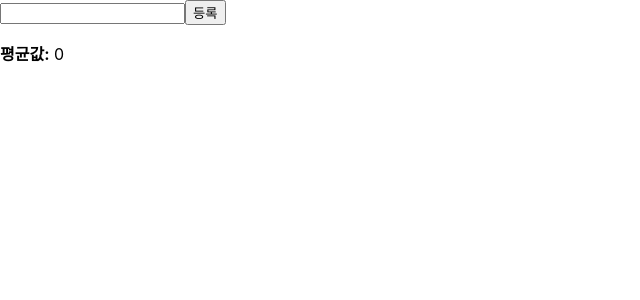
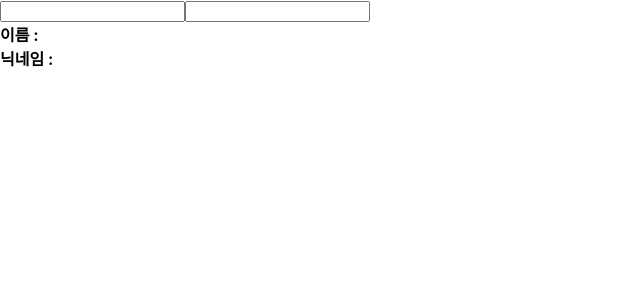
Before and after one commit to qorlgns1/React-Study-Second, a React (Create React App) app: page / in a window 1280 px wide. Shown: the top 300 px of the page, without its empty margins (0-640 px from the left). Built offline with nearby package versions, Linux system fonts and the light colour scheme.

Commit message:
커스텀 Hooks 만들기

```diff
--- a/src/App.js
+++ b/src/App.js
@@ -1,8 +1,8 @@
 import React from "react";
-import Average from "./Average";
+import Info from "./Info";
 
 const App = () => {
-  return <Average />;
+  return <Info />;
 };
 
 export default App;
--- a/src/Info.js
+++ b/src/Info.js
@@ -1,21 +1,12 @@
-import React, { useReducer } from "react";
-
-const reducer = (state, action) => {
-  return {
-    ...state,
-    [action.name]: action.value,
-  };
-};
+import React from "react";
+import useInputs from "./useInputs";
 
 const Info = () => {
-  const [state, dispatch] = useReducer(reducer, {
+  const [state, onChange] = useInputs({
     name: "",
     nickname: "",
   });
   const { name, nickname } = state;
-  const onChange = (e) => {
-    dispatch(e.target);
-  };
 
   return (
     <div>
--- /dev/null
+++ b/src/useInputs.js
@@ -0,0 +1,18 @@
+import { useReducer } from "react";
+
+const reducer = (state, action) => {
+  return {
+    ...state,
+    [action.name]: action.value,
+  };
+};
+
+export default function useInput(initialForm) {
+  const [state, dispatch] = useReducer(reducer, initialForm);
+  console.log(state, dispatch);
+  const onChange = (e) => {
+    dispatch(e.target);
+    console.log("e.target", e.target);
+  };
+  return [state, onChange];
+}
```
